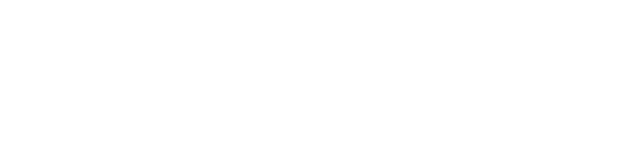
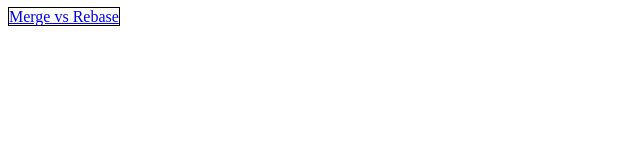
Before and after one commit to PSofi/H2, a plain HTML site: page index.html in a window 1280 px wide. Shown: the whole page, without its empty margins (0-640 px from the left). Drawn offline with Linux system fonts and the light colour scheme.

Commit message:
Add link and border

```diff
--- a/index.html
+++ b/index.html
@@ -7,6 +7,8 @@
     <title>Document</title>
 </head>
 <body>
-
+   <header>
+    <a href="https://www.atlassian.com/ru/git/tutorials/merging-vs-rebasing">Merge vs Rebase</a>
+   </header>
 </body>
 </html>
--- a/style.css
+++ b/style.css
@@ -0,0 +1,3 @@
+a {
+    border: 1px solid black;
+}
```
